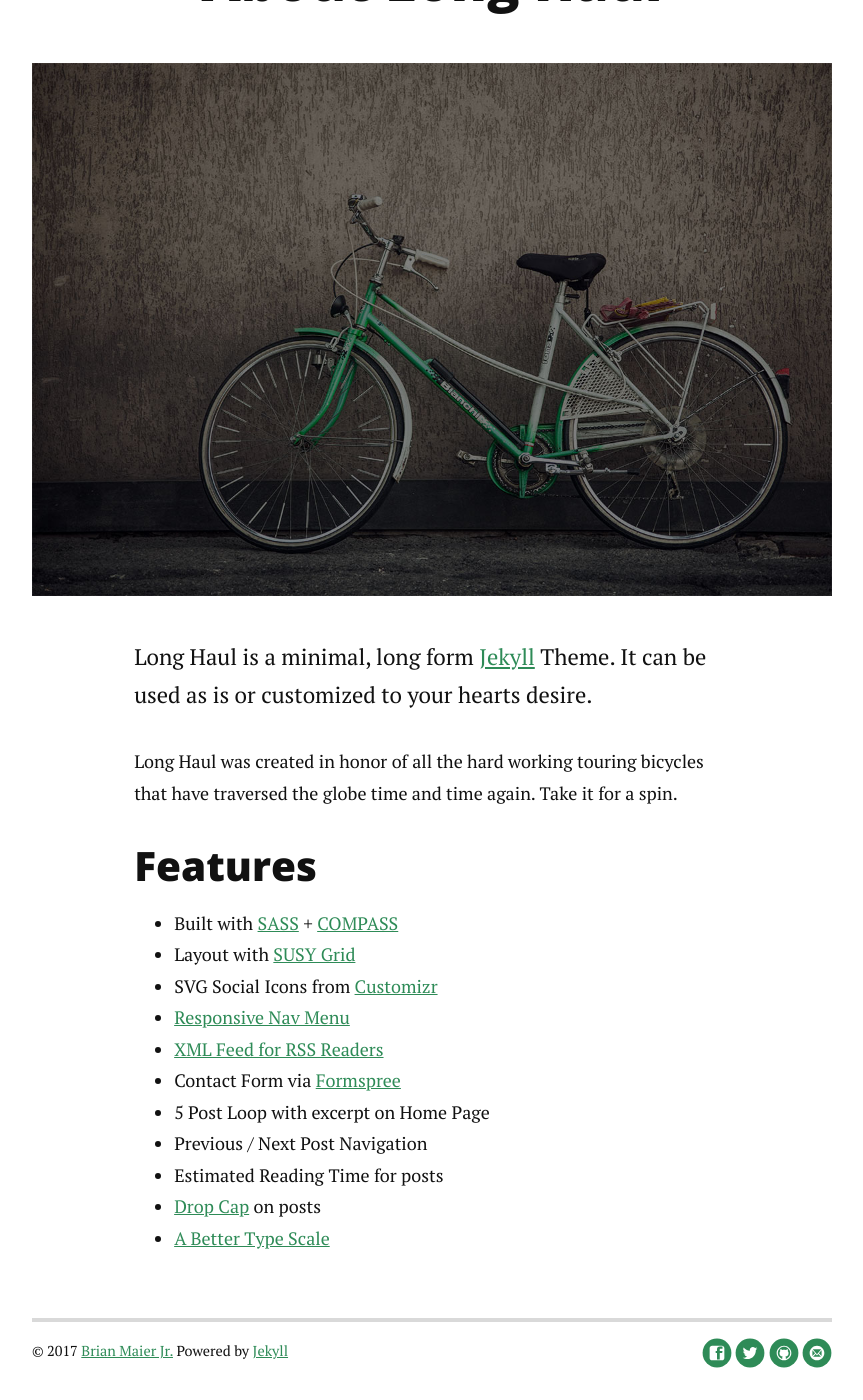
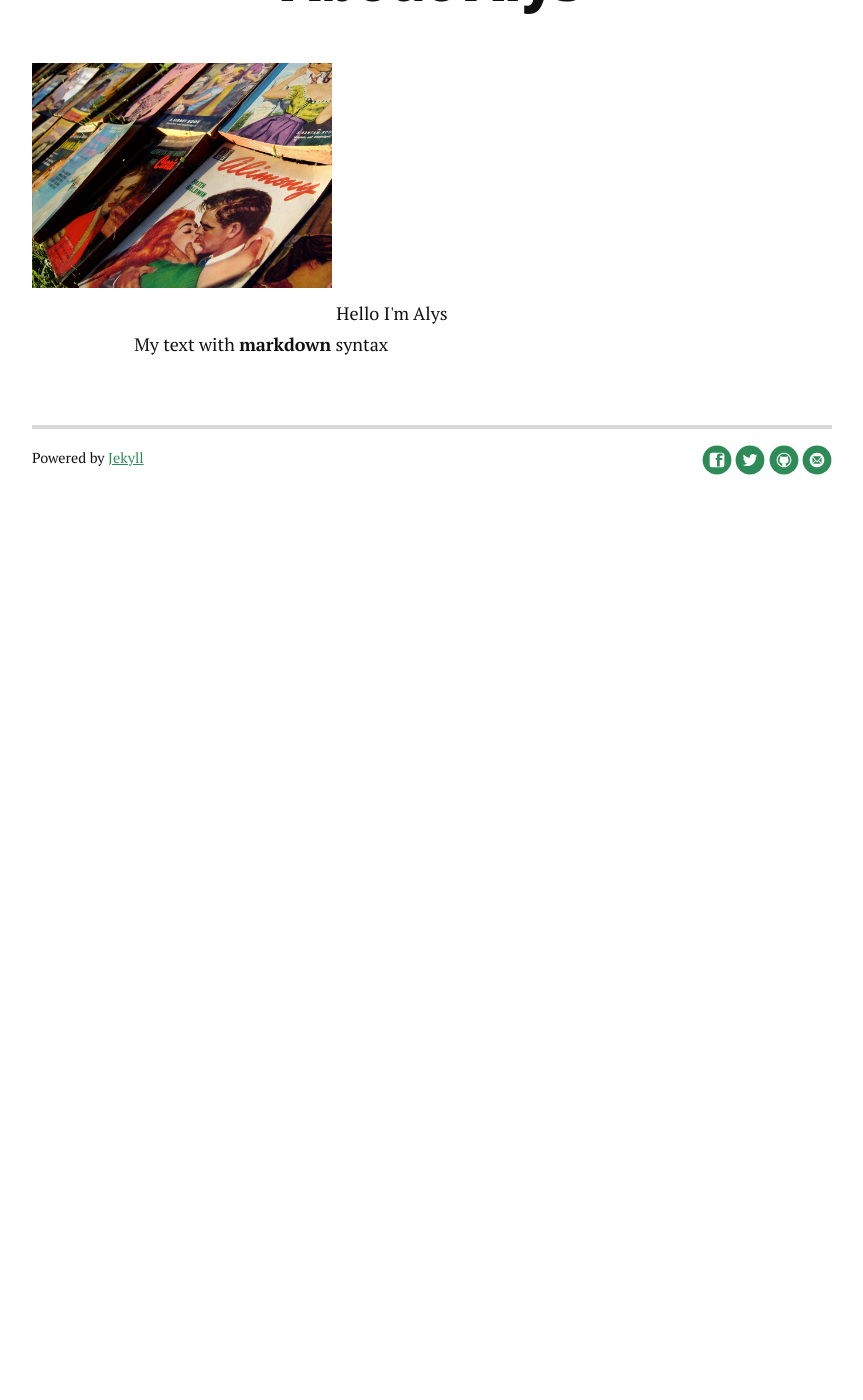
Before and after one commit to missalys20/alysmurray, a Jekyll site: the page built from about.md, in a window 1280 px wide and 1400 px high, scrolled down 358 px. Shown: the whole window, without its empty margins (208-1071 px from the left). Built offline with Jekyll 4.4.1, drawn with Linux system fonts in a browser that asks for light colours; nearby versions of some CDN libraries; after the commit the page ends 928 px from its top, so only the background shows below that; some of the changed text lies outside the part shown.

Commit message:
customisation

```diff
--- a/_includes/footer.html
+++ b/_includes/footer.html
@@ -1,6 +1,6 @@
 <div class="footer">
    <div class="container">
-      <p class="copy">&copy; {{ site.time | date: '%Y' }} <a href="http://brianmaierjr.com">Brian Maier Jr.</a> Powered by <a href="http://jekyllrb.com">Jekyll</a></p>
+      <p class="copy"> Powered by <a href="http://jekyllrb.com">Jekyll</a></p>
 
       <div class="footer-links">
          <ul class="noList">
--- a/_includes/header.html
+++ b/_includes/header.html
@@ -8,8 +8,6 @@
                      <a href="{{ link.url | prepend: site.baseurl }}">{{ link.title }}</a>
                  </li>
                  {% endfor %}
-                 <li> <a href="https://github.com/brianmaierjr/long-haul" target="_blank">GitHub</a></li>
-                 <li><a href="https://github.com/brianmaierjr/long-haul/archive/master.zip">Download Theme</a></li>
              </ul>
          </nav>
      </div>
--- a/about.md
+++ b/about.md
@@ -4,22 +4,12 @@ title: About Long Haul
 ---
 
 <div class="post">
-	<h1 class="pageTitle">About Long Haul</h1>
-	<img src="{{ '/assets/img/touring.jpg' | prepend: site.baseurl }}" alt="">
-	<p class="intro">Long Haul is a minimal, long form <a href="http://jekyllrb.com">Jekyll</a> Theme. It can be used as is or customized to your hearts desire.</p>
-	<p>Long Haul was created in honor of all the hard working touring bicycles that have traversed the globe time and time again. Take it for a spin.</p>
-	<h2>Features</h2>
-	<ul>
-		<li>Built with <a href="http://sass-lang.com/">SASS</a> + <a href="http://compass-style.org/">COMPASS</a></li>
-  		<li>Layout with <a href="http://susy.oddbird.net/">SUSY Grid</a></li>
-  		<li>SVG Social Icons from <a href="http://customizr.net/icons/">Customizr</a></li>
-  		<li><a href="http://responsive-nav.com/">Responsive Nav Menu</a></li>
-  		<li><a href="https://github.com/snaptortoise/jekyll-rss-feeds">XML Feed for RSS Readers</a></li>
-  		<li>Contact Form via <a href="http://formspree.io/">Formspree</a></li>
-      <li>5 Post Loop with excerpt on Home Page</li>
-  		<li>Previous / Next Post Navigation</li>
-      <li>Estimated Reading Time for posts</li>
-  		<li><a href="https://github.com/adobe-webplatform/dropcap.js">Drop Cap</a> on posts</li>
-  		<li><a href="http://typecast.com/blog/a-more-modern-scale-for-web-typography">A Better Type Scale</a></li>
-  	</ul>
+	<h1 class="pageTitle">About Alys</h1>
+  <div style="clear: left;">
+	<img src="{{ '/assets/img/touring.jpg' | prepend: site.baseurl }}" alt="" style="width: 300px;">
+	Hello I'm Alys
+  </div>
+  <div markdown="1">
+   My text with **markdown** syntax
 </div>
+</div>
```
Also changed, not shown: assets/img/16409467_10155055741454225_1313559902_o.jpg (added), assets/img/favicon.ico, assets/img/touring.jpg, preview.jpg (deleted).
